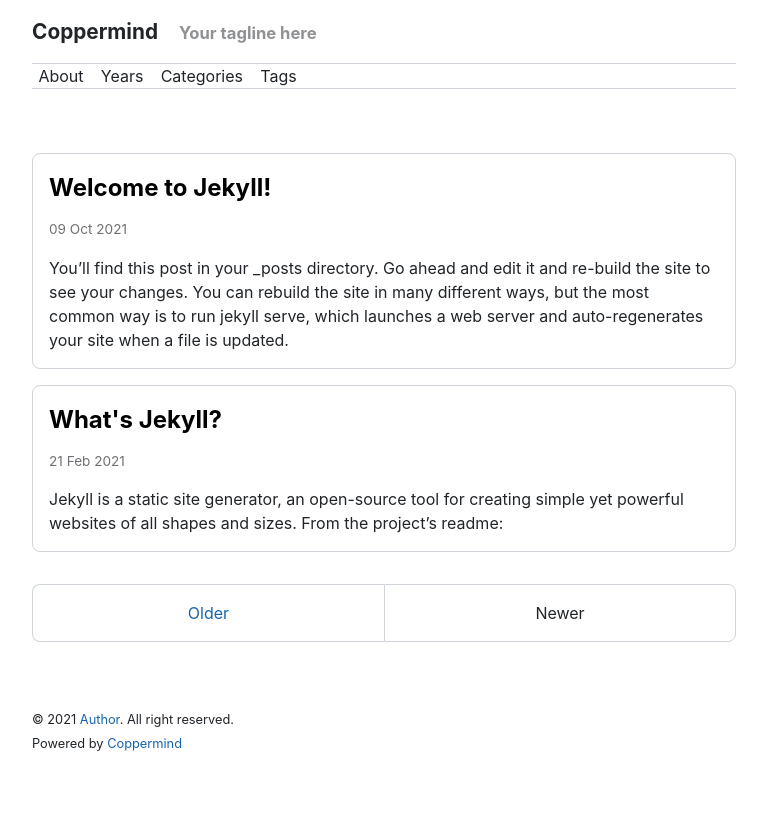
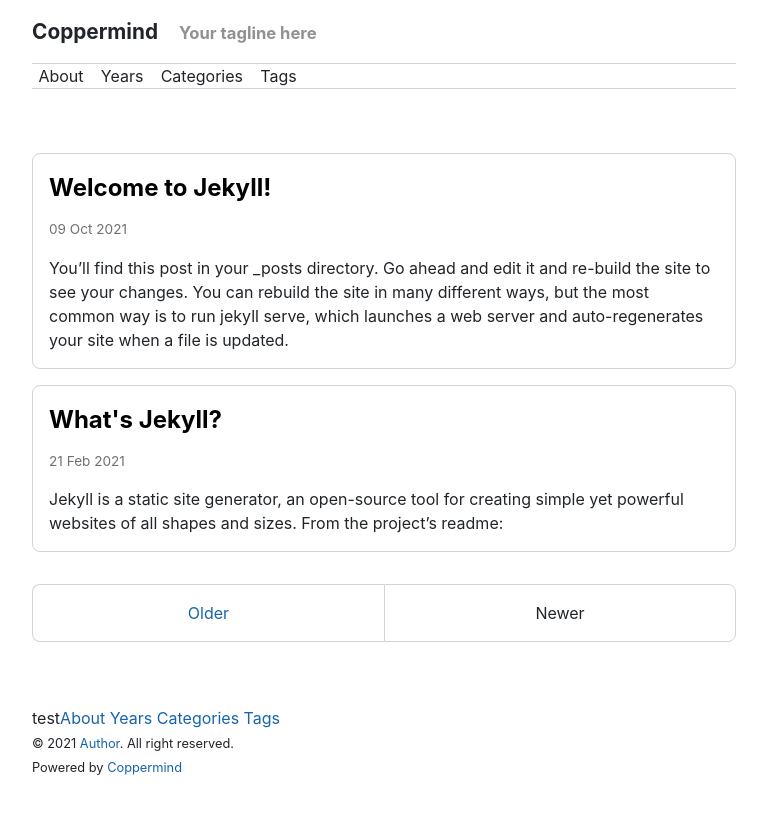
Before and after one commit to JesseWilliamson/Coppermind, a Jekyll site: the page built from index.html, in a window 1280 px wide. Shown: the top 814 px of the page, without its empty margins (256-1023 px from the left). Built offline with Jekyll 4.4.1, drawn with Linux system fonts in a browser that asks for light colours; nearby versions of some CDN libraries; the list of posts is cut into pages by our own code.

Commit message:
added pins class with formatting and refactored footer

```diff
--- /dev/null
+++ b/_data/pins.yml
@@ -0,0 +1,8 @@
+- title: About
+  url: /about/
+- title: Years
+  url: /years/
+- title: Categories
+  url: /categories/
+- title: Tags
+  url: /tags/
--- a/_includes/footer.html
+++ b/_includes/footer.html
@@ -1,5 +1,22 @@
+
 <footer class="footer">
-  <div class="footer-column">
+
+  <div class=pins>
+  <p>test</p>
+
+  <div>
+    {% for item in site.data.pins %}
+      <a href="{{ item.url }}">
+        {{ item.title }}
+      </a>
+    {% endfor %}
+  </div>
+  <br>
+  </div>
+
+
+  <div class="attribution">
+  <div class="attribution-column">
     <p>
       <small>
         &copy;&nbsp;
@@ -24,7 +41,7 @@
     </p>
   </div>
   {% if site.data.social %}
-    <div class="footer-column">
+    <div class="attribution-column">
       <ul class="social-icons">
         {% for social in site.data.social %}
           <li class="social-icon-item">
--- a/_sass/monophase/_layout.scss
+++ b/_sass/monophase/_layout.scss
@@ -269,6 +269,7 @@ a.pagination-item:hover {
   }
 }
 
+
 .social-icons {
   list-style: none;
   padding: 0;
@@ -281,10 +282,13 @@ a.pagination-item:hover {
 }
 
 @media screen and (min-width: $md-screen) {
-  .footer {
+  .attribution {
     display: flex;
   }
-  .footer-column {
+  .pins{
+    display: flex;
+  }
+  .attribution-column {
     width: 100%;
   }
   .social-icons {
```
